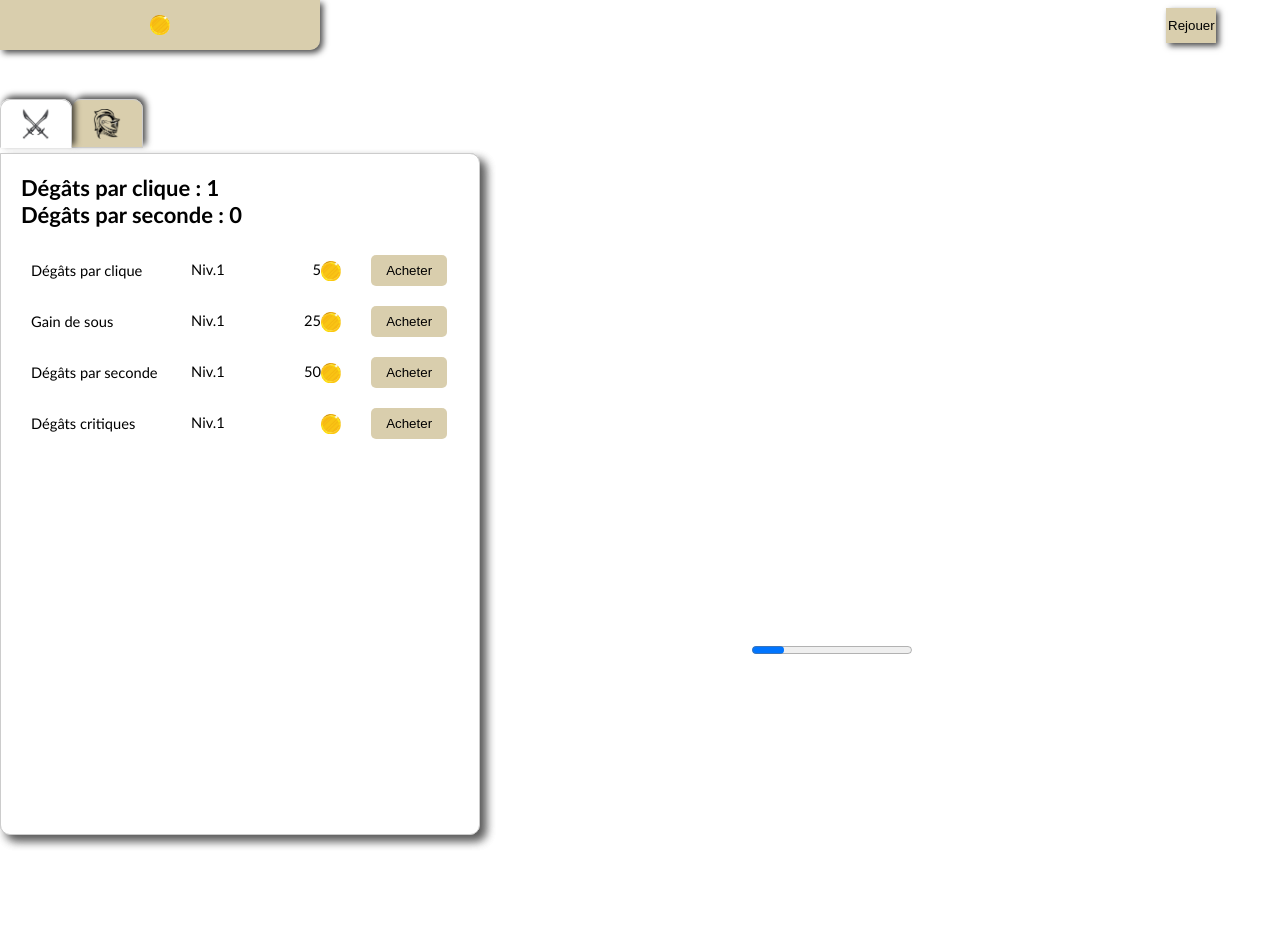
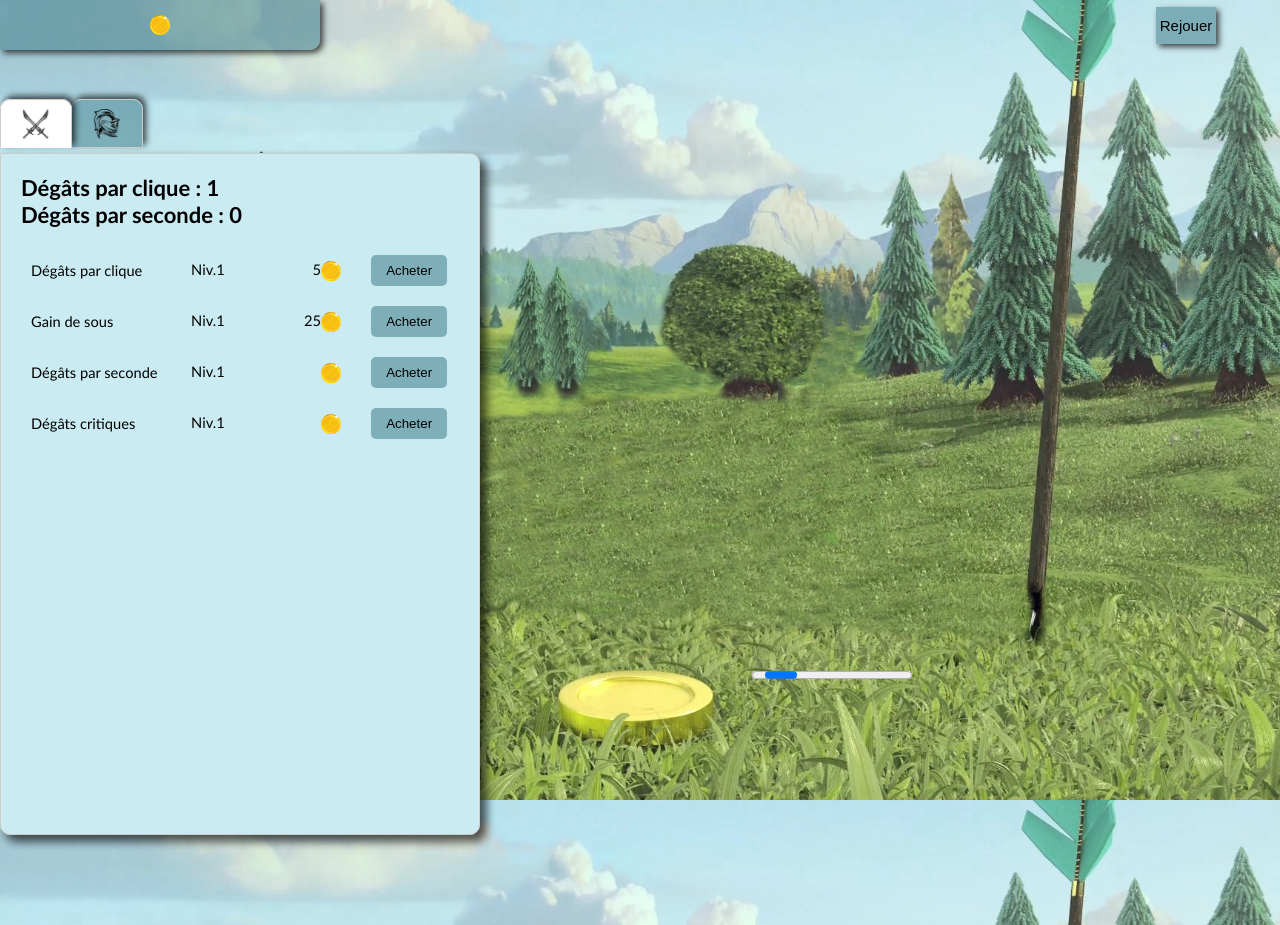
Before and after one commit to mathilde-roussier/clicker, a PHP site: page / in a window 1280 px wide. Run offline with PHP 8.4, Linux system fonts and the light colour scheme; some libraries are stand-ins or nearby versions.

Commit message:
Save des images

```diff
--- a/css/style.css
+++ b/css/style.css
@@ -2,6 +2,13 @@
 	margin: 0;
 	padding: 0;
   outline: none;
+}
+
+body{
+
+  background-image: url(../img/fond.jpg);
+  background-size: cover;
+  background-attachment: fixed;
 }
 
 button:hover{
@@ -16,17 +23,6 @@
   width: 40%;
 	}
 
-#menu-tab a {
-color: grey;
-font-weight: normal;
-font-style: normal;
-text-decoration: none;
-font-variant: normal;
-}
-#menu-tab a:hover{
-color: green;
-
-}
 
 /*--------------Dimensions tableau--------------*/
 
@@ -50,7 +46,7 @@
 
     }
     .tab label {
-      background: rgba(155, 127, 40, 0.38);
+      background: rgba(73, 133, 145, 0.58);
       padding: 15px 35px;
       border: 1px solid #ccc;
       margin-left: -1px;
@@ -71,7 +67,7 @@
       position: absolute;
       top: 28px;
       left: 0;
-      background: white;
+      background: #CAEBF2;
       right: 0;
       bottom: 0;
       padding: 20px;
@@ -120,7 +116,7 @@
 
     .content .element button{
 
-      background-color:rgba(155, 127, 40, 0.38);
+      background-color:rgba(73, 133, 145, 0.58);
       border: none;
       border-radius: 5px;
       padding: 8px 15px;
@@ -130,7 +126,7 @@
 
 
     .content #niveau_max{
-       background-color:rgba(155, 127, 40, 0.38);
+      background-color:rgba(73, 133, 145, 0.58);
       border: none;
       border-radius: 5px;
       padding: 8px 15px;
@@ -141,7 +137,7 @@
 
     .content div button:hover{
 
-      background-color:rgba(161, 149, 112);
+      background-color:rgba(43, 105, 117);
     }
 
     .content .element .niveau_prix{
@@ -241,7 +237,7 @@
 
 .monnaie .mes_sous{
 
-  background: rgba(155, 127, 40, 0.38);
+  background: rgba(73, 133, 145, 0.58);
   padding: 15px 35px;
   display: flex;
   justify-content: center;
@@ -253,10 +249,18 @@
 .monnaie .replay button{
 
   border: none;
-  background: rgba(155, 127, 40, 0.38);
-  width: 50px;
+  background: rgba(73, 133, 145, 0.58);
+  width: 60px;
   padding: 10px 2px;
-  box-shadow: 3px 3px 6px rgba(0, 0, 0, 0.71)
+  box-shadow: 3px 3px 6px rgba(0, 0, 0, 0.71);
+  font-size: 15px;
+  transition: 0.2s;
+}
+
+.monnaie .replay button:hover{
+
+  cursor: pointer;
+  background-color:rgba(43, 105, 117);
 }
 
 
@@ -300,8 +304,9 @@
 
 #image_monstre{
 
-  height: 300px;
-  width: 300px;
+  height: 350px;
+  width: 350px;
+  border-radius: 10%;
 
 }
 
@@ -309,10 +314,17 @@
 
   height: 100%;
   width: 100%;
-
 }
 
 #image_monstre:hover{
 
   cursor: pointer;
 }
+
+#vie_monstre{
+
+  font-size: 25px;
+  color: white;
+  font-weight: bold;
+  text-shadow: black 0.1em 0.1em 0.2em
+}
--- a/index.html
+++ b/index.html
@@ -64,7 +64,7 @@
 					 			<div class="niveau_prix">
 					 				<p id="niv_auto_damage">Niv.1</p>
 					 				<div>
-					 					<p id="prix_bonus_auto_damage">50</p>
+					 					<p id="prix_bonus_auto_damage"></p>
 					 					<div id="logo_pièce"></div>
 					 				</div>
 					 			</div>
@@ -110,9 +110,7 @@
 		</div>
 		<div class="monstre">
 			<p id='point'></p>
-	        <p id='monstre'></p>
 	        <div id="image_monstre">
-
 	        </div>
 	        <progress id='monster_life'></progress>
 	        <p id="vie_monstre"></p>
```
Also changed, not shown: js/script.js (+27 -10 lines), img/0.png, img/1.png, img/fond.jpg (added).
